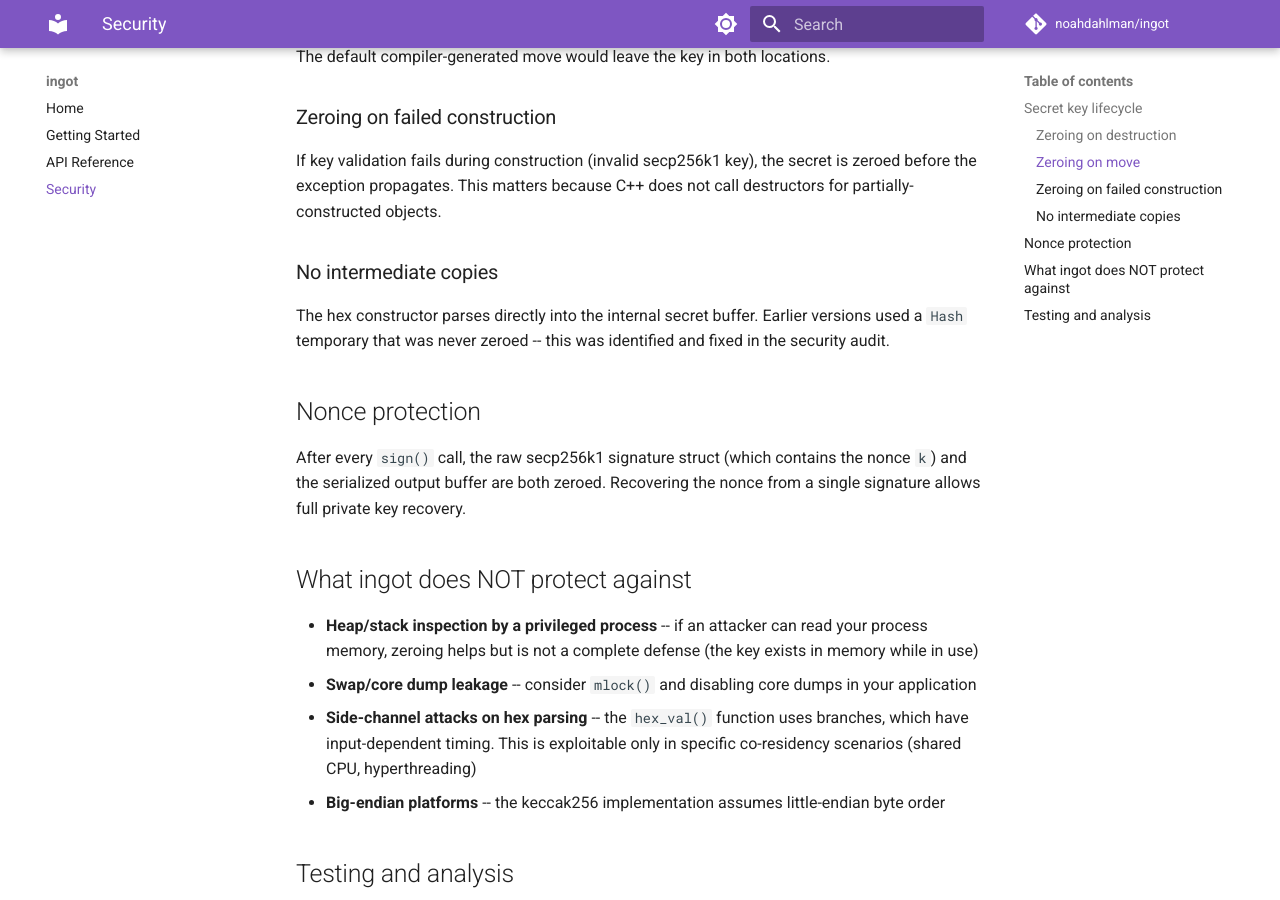
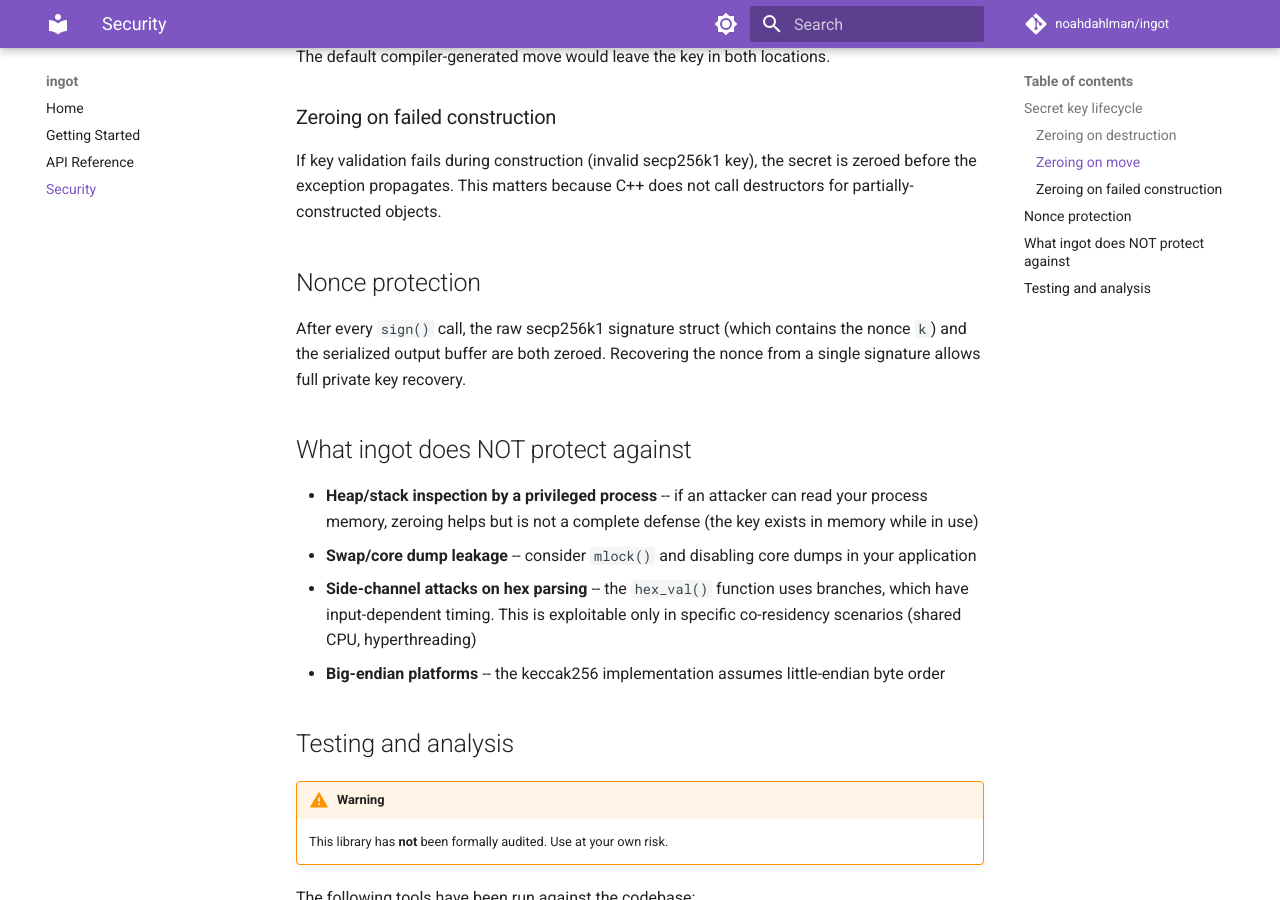
Before and after one commit to noahdahlman/ingot, an MkDocs documentation site: the page built from docs/security.md, in a window 1280 px wide and 900 px high, scrolled down 504 px. Built offline with MkDocs 1.6.1 and Material for MkDocs 9.7.7, drawn with Linux system fonts in a browser that asks for light colours; comment, search, counter and statistics services are not loaded.

Commit message:
update docs

```diff
--- a/docs/security.md
+++ b/docs/security.md
@@ -15,10 +15,6 @@
 ### Zeroing on failed construction
 
 If key validation fails during construction (invalid secp256k1 key), the secret is zeroed before the exception propagates. This matters because C++ does not call destructors for partially-constructed objects.
-
-### No intermediate copies
-
-The hex constructor parses directly into the internal secret buffer. Earlier versions used a `Hash` temporary that was never zeroed -- this was identified and fixed in the security audit.
 
 ## Nonce protection
 
```
Also changed, not shown: docs/index.md (+1 -1 lines).
